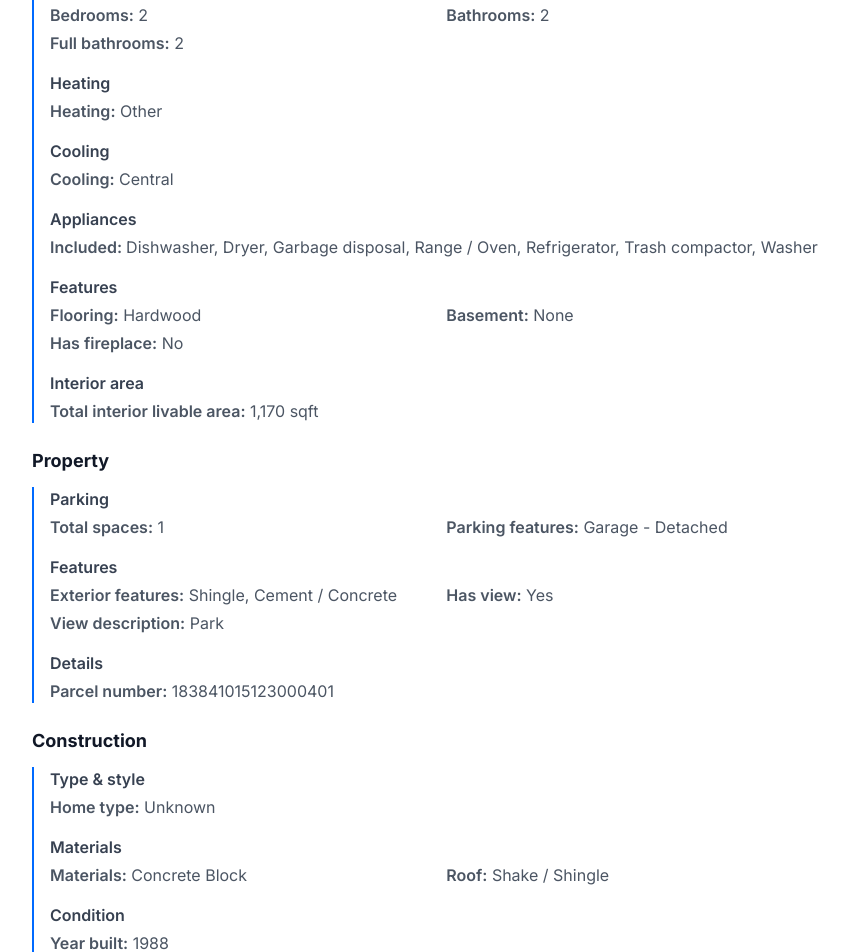
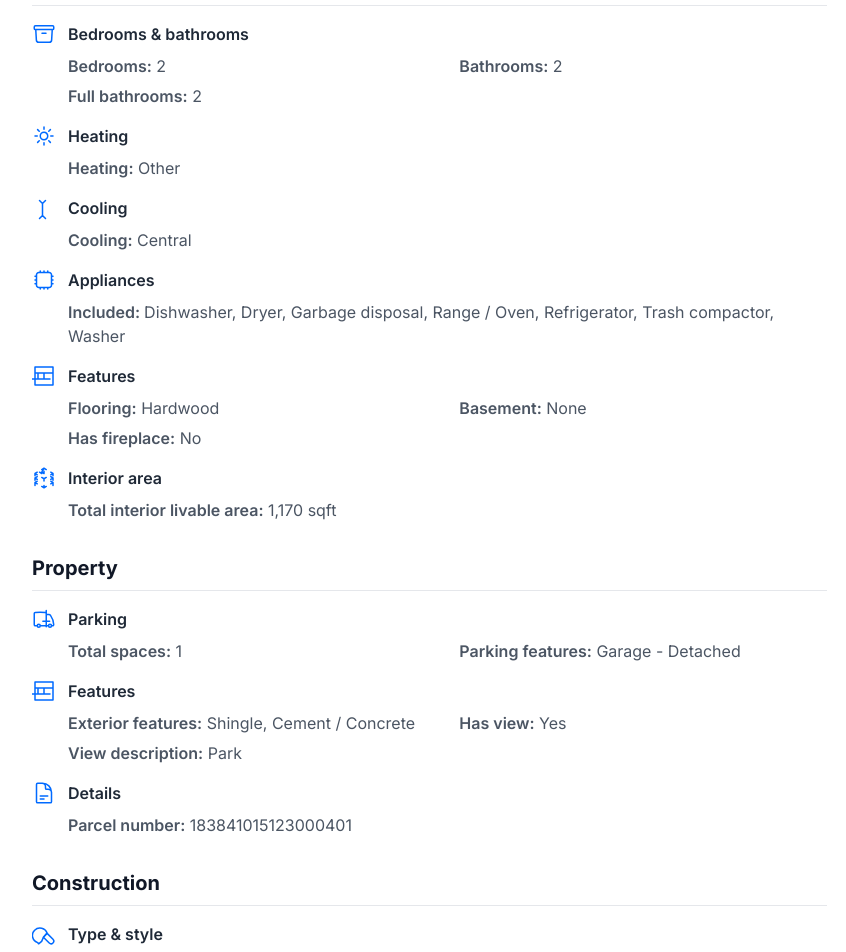
Before and after one commit to alexubilla8185/Palm-City-Condo, a React (Vite) app: page / in a window 1280 px wide. Shown: the part 1640-2592 px from the top of the page, without its empty margins (0-846 px from the left). Built offline with nearby package versions, Linux system fonts and the light colour scheme.

Commit message:
feat: Introduce icons for property facts
Adds SVG icons for various property details like beds, baths, heating, cooling, etc., to enhance the visual presentation of facts and features. This improves the clarity and user experience of the property details section.

```diff
--- a/App.tsx
+++ b/App.tsx
@@ -24,7 +24,7 @@ const propertyData: PropertyDetails = {
   beds: 2,
   baths: 2,
   sqft: 1170,
-  description: `Welcome to this charming and beautifully maintained 2-bedroom, 2-bathroom condo in the desirable community of Palm City. This desirable first-floor (ground level), single-story unit offers a spacious and open floor plan with vaulted ceilings, creating a bright and airy atmosphere. Enjoy serene lake views from your private screened-in balcony. The community features a pool, tennis courts, and is conveniently located near top-rated schools, shopping, and dining. Perfect for first-time homebuyers, seasonal residents, or anyone looking for a peaceful Florida lifestyle.`,
+  description: `Discover your ideal Florida getaway in this beautiful ground-floor condo, nestled in the heart of Palm City. The 2-bedroom, 2-bathroom layout feels expansive thanks to vaulted ceilings and a flowing open floor plan. Step out onto your screened-in patio and enjoy peaceful moments with a stunning lake view. The community provides excellent amenities like a pool and tennis courts, and the location is second to none—close to top schools, great shops, and a variety of restaurants. Whether you're looking for a new family home or a perfect seasonal retreat, this condo offers everything you need for a relaxed Florida lifestyle.`,
   keyFacts: {
     'Type': 'Condo',
     'Built in': '1988',
@@ -35,7 +35,7 @@ const propertyData: PropertyDetails = {
   images: propertyImageUrls,
   whatsSpecial: {
     title: "What's Special",
-    description: `2/2 Villa with a detached garage and a Fenced Courtyard, 1,170 Sq/Ft, located in a gated community call Pine Ridge at Martin Down (across from the Library) very nice, quiet and safe community. Close to shopping center and turnpike. Very nice community, laminated wood flooring all through out, update bathrooms. Ready to move in. Won't last long`,
+    description: `This fantastic 2-bed, 2-bath condo is perfectly located in the safe and quiet Pine Ridge at Martin Downs—a gated community across from the library. The 1,170 sq ft home comes with a detached garage and a private fenced courtyard. Inside, you'll find updated bathrooms and new wood flooring throughout. With easy access to shopping and the turnpike, this home won't last long.`,
   },
   factsAndFeatures: {
     'Interior': {
--- /dev/null
+++ b/components/FactIcons.tsx
@@ -0,0 +1,87 @@
+import React from 'react';
+
+export const BedIcon: React.FC<{className?: string}> = ({ className }) => (
+    <svg xmlns="http://www.w3.org/2000/svg" fill="none" viewBox="0 0 24 24" strokeWidth={1.5} stroke="currentColor" className={className}>
+        <path strokeLinecap="round" strokeLinejoin="round" d="M20.25 7.5l-.625 10.632a2.25 2.25 0 01-2.247 2.118H6.622a2.25 2.25 0 01-2.247-2.118L3.75 7.5M10 11.25h4M3.375 7.5h17.25c.621 0 1.125-.504 1.125-1.125v-1.5c0-.621-.504-1.125-1.125-1.125H3.375c-.621 0-1.125.504-1.125 1.125v1.5c0 .621.504 1.125 1.125 1.125z" />
+    </svg>
+);
+
+export const BathIcon: React.FC<{className?: string}> = ({ className }) => (
+    <svg xmlns="http://www.w3.org/2000/svg" fill="none" viewBox="0 0 24 24" strokeWidth={1.5} stroke="currentColor" className={className}>
+         <path strokeLinecap="round" strokeLinejoin="round" d="M2.25 15.75l.42 1.68a2.25 2.25 0 002.16 1.82h14.34a2.25 2.25 0 002.16-1.82l.42-1.68m-19.5 0a2.25 2.25 0 012.25-2.25h15a2.25 2.25 0 012.25 2.25m-19.5 0v.243a2.25 2.25 0 002.25 2.25h15a2.25 2.25 0 002.25-2.25V15.75m-19.5 0h19.5" />
+    </svg>
+);
+
+export const HeatingIcon: React.FC<{className?: string}> = ({ className }) => (
+    <svg xmlns="http://www.w3.org/2000/svg" fill="none" viewBox="0 0 24 24" strokeWidth={1.5} stroke="currentColor" className={className}>
+        <path strokeLinecap="round" strokeLinejoin="round" d="M12 3v2.25m6.364.386l-1.591 1.591M21 12h-2.25m-.386 6.364l-1.591-1.591M12 18.75V21m-4.773-4.227l-1.591 1.591M5.25 12H3m4.227-4.773L5.636 5.636M15.75 12a3.75 3.75 0 11-7.5 0 3.75 3.75 0 017.5 0z" />
+    </svg>
+);
+
+export const CoolingIcon: React.FC<{className?: string}> = ({ className }) => (
+    <svg xmlns="http://www.w3.org/2000/svg" fill="none" viewBox="0 0 24 24" strokeWidth={1.5} stroke="currentColor" className={className}>
+        <path strokeLinecap="round" strokeLinejoin="round" d="M13.5 4.5l-3 3m0 0l-3-3m3 3v12m0 0l3 3m-3-3l-3 3" />
+    </svg>
+);
+
+export const AppliancesIcon: React.FC<{className?: string}> = ({ className }) => (
+    <svg xmlns="http://www.w3.org/2000/svg" fill="none" viewBox="0 0 24 24" strokeWidth={1.5} stroke="currentColor" className={className}>
+        <path strokeLinecap="round" strokeLinejoin="round" d="M8.25 3v1.5M4.5 8.25H3m18 0h-1.5M4.5 12H3m18 0h-1.5m-15 3.75H3m18 0h-1.5M8.25 19.5V21M12 3v1.5m0 15V21m3.75-18v1.5m0 15V21m-9-1.5h10.5a2.25 2.25 0 002.25-2.25V6.75a2.25 2.25 0 00-2.25-2.25H6.75A2.25 2.25 0 004.5 6.75v10.5a2.25 2.25 0 002.25 2.25z" />
+    </svg>
+);
+
+export const FlooringIcon: React.FC<{className?: string}> = ({ className }) => (
+    <svg xmlns="http://www.w3.org/2000/svg" fill="none" viewBox="0 0 24 24" strokeWidth={1.5} stroke="currentColor" className={className}>
+        <path strokeLinecap="round" strokeLinejoin="round" d="M3 3h18v18H3V3zm0 6h18M0 15h18m-6-6v6m-6-6v6" />
+    </svg>
+);
+
+export const ParkingIcon: React.FC<{className?: string}> = ({ className }) => (
+    <svg xmlns="http://www.w3.org/2000/svg" fill="none" viewBox="0 0 24 24" strokeWidth={1.5} stroke="currentColor" className={className}>
+        <path strokeLinecap="round" strokeLinejoin="round" d="M8.25 18.75a1.5 1.5 0 01-3 0m3 0a1.5 1.5 0 00-3 0m3 0h6m-9 0H3.375a1.125 1.125 0 01-1.125-1.125V14.25m17.25 4.5a1.5 1.5 0 01-3 0m3 0a1.5 1.5 0 00-3 0m3 0h1.125c.621 0 1.129-.504 1.09-1.124a17.902 17.902 0 00-3.213-9.193 2.056 2.056 0 00-1.58-.86H14.25M16.5 18.75h-2.25m0-11.177v-.958c0-.568-.422-1.048-.987-1.106a48.554 48.554 0 00-10.026 0 1.106 1.106 0 00-.987 1.106v7.635m12-6.677v6.677m0 0v5.555m0-5.555h-3.375m3.375 0h3.375m-3.375 0V3.375" />
+    </svg>
+);
+
+export const ConstructionIcon: React.FC<{className?: string}> = ({ className }) => (
+    <svg xmlns="http://www.w3.org/2000/svg" fill="none" viewBox="0 0 24 24" strokeWidth={1.5} stroke="currentColor" className={className}>
+        <path strokeLinecap="round" strokeLinejoin="round" d="M11.42 15.17L17.25 21A2.652 2.652 0 0021 17.25l-5.877-5.877M11.42 15.17l2.496-3.03c.317-.384.73-.664 1.206-.861a7.5 7.5 0 10-9.362 9.362c.205.476.477.89.861 1.206l3.03-2.496z" />
+        <path strokeLinecap="round" strokeLinejoin="round" d="M11.42 15.17L15.17 11.42" />
+    </svg>
+);
+
+export const CommunityIcon: React.FC<{className?: string}> = ({ className }) => (
+    <svg xmlns="http://www.w3.org/2000/svg" fill="none" viewBox="0 0 24 24" strokeWidth={1.5} stroke="currentColor" className={className}>
+        <path strokeLinecap="round" strokeLinejoin="round" d="M15 10.5a3 3 0 11-6 0 3 3 0 016 0z" />
+        <path strokeLinecap="round" strokeLinejoin="round" d="M19.5 10.5c0 7.142-7.5 11.25-7.5 11.25S4.5 17.642 4.5 10.5a7.5 7.5 0 1115 0z" />
+    </svg>
+);
+
+export const DollarIcon: React.FC<{className?: string}> = ({ className }) => (
+    <svg xmlns="http://www.w3.org/2000/svg" fill="none" viewBox="0 0 24 24" strokeWidth={1.5} stroke="currentColor" className={className}>
+        <path strokeLinecap="round" strokeLinejoin="round" d="M12 6v12m-3-2.818l.879.659c1.171.879 3.07.879 4.242 0 1.172-.879 1.172-2.303 0-3.182C13.536 11.21 12.77 11 12 11c-.77 0-1.536.21-2.121.579L9 12.421zm0 0L9 12.421" />
+    </svg>
+);
+
+export const AreaIcon: React.FC<{className?: string}> = ({ className }) => (
+    <svg xmlns="http://www.w3.org/2000/svg" fill="none" viewBox="0 0 24 24" strokeWidth={1.5} stroke="currentColor" className={className}>
+        <path strokeLinecap="round" strokeLinejoin="round" d="M21 7.5l-2.25-1.313M21 7.5v2.25m0-2.25l-2.25 1.313M3 7.5l2.25-1.313M3 7.5l2.25 1.313M3 7.5v2.25m9 3l2.25-1.313M12 12.75l-2.25-1.313M12 12.75V15m0 6.75l2.25-1.313M12 21.75V19.5m0 2.25l-2.25-1.313m0-16.875L12 2.25l2.25 1.313M12 7.5V5.25m0 2.25l-2.25-1.313m0 0L12 2.25m-2.25 5.25l-2.25-1.313M21 12l-2.25-1.313M21 12l-2.25 1.313M21 12v2.25M21 16.5l-2.25-1.313M21 16.5l-2.25 1.313M21 16.5V19.5M3 12l2.25-1.313M3 12l2.25 1.313M3 12v2.25M3 16.5l2.25-1.313M3 16.5l2.25 1.313M3 16.5V19.5" />
+    </svg>
+);
+
+export const ExteriorIcon: React.FC<{className?: string}> = ({ className }) => (
+    <svg xmlns="http://www.w3.org/2000/svg" fill="none" viewBox="0 0 24 24" strokeWidth={1.5} stroke="currentColor" className={className}>
+        <path strokeLinecap="round" strokeLinejoin="round" d="M2.25 15.75l5.159-5.159a2.25 2.25 0 013.182 0l5.159 5.159m-1.5-1.5l1.409-1.409a2.25 2.25 0 013.182 0l2.909 2.909m-18 3.75h16.5a1.5 1.5 0 001.5-1.5V6a1.5 1.5 0 00-1.5-1.5H3.75A1.5 1.5 0 002.25 6v12a1.5 1.5 0 001.5 1.5zm10.5-11.25h.008v.008h-.008V8.25zm.375 0a.375.375 0 11-.75 0 .375.375 0 01.75 0z" />
+    </svg>
+);
+
+export const DetailsIcon: React.FC<{className?: string}> = ({ className }) => (
+    <svg xmlns="http://www.w3.org/2000/svg" fill="none" viewBox="0 0 24 24" strokeWidth={1.5} stroke="currentColor" className={className}>
+        <path strokeLinecap="round" strokeLinejoin="round" d="M19.5 14.25v-2.625a3.375 3.375 0 00-3.375-3.375h-1.5A1.125 1.125 0 0113.5 7.125v-1.5a3.375 3.375 0 00-3.375-3.375H8.25m0 12.75h7.5m-7.5 3H12M10.5 2.25H5.625c-.621 0-1.125.504-1.125 1.125v17.25c0 .621.504 1.125 1.125 1.125h12.75c.621 0 1.125-.504 1.125-1.125V11.25a9 9 0 00-9-9z" />
+    </svg>
+);
+
+export const InfoIcon: React.FC<{className?: string}> = ({ className }) => (
+    <svg xmlns="http://www.w3.org/2000/svg" fill="none" viewBox="0 0 24 24" strokeWidth={1.5} stroke="currentColor" className={className}>
+        <path strokeLinecap="round" strokeLinejoin="round" d="M11.25 11.25l.041-.02a.75.75 0 011.063.852l-.708 2.836a.75.75 0 001.063.853l.041-.021M21 12a9 9 0 11-18 0 9 9 0 0118 0z" />
+    </svg>
+);
--- a/components/FactsAndFeatures.tsx
+++ b/components/FactsAndFeatures.tsx
@@ -1,9 +1,40 @@
 import React from 'react';
 import type { FactsAndFeatures } from '../types';
+import {
+    BedIcon, BathIcon, HeatingIcon, CoolingIcon, AppliancesIcon, FlooringIcon,
+    ParkingIcon, ConstructionIcon, CommunityIcon, DollarIcon, InfoIcon,
+    AreaIcon, ExteriorIcon, DetailsIcon
+} from './FactIcons';
 
 interface FactsAndFeaturesProps {
   data: FactsAndFeatures;
 }
+
+const subsectionIconMap: Record<string, React.FC<{className?: string}>> = {
+    'Bedrooms & bathrooms': BedIcon,
+    'Heating': HeatingIcon,
+    'Cooling': CoolingIcon,
+    'Appliances': AppliancesIcon,
+    'Features': FlooringIcon,
+    'Interior area': AreaIcon,
+    'Parking': ParkingIcon,
+    'Construction': ConstructionIcon,
+    'Community & Neighborhood': CommunityIcon,
+    'HOA & Financial': DollarIcon,
+    'Other': InfoIcon,
+    'Location': CommunityIcon,
+    'HOA': DollarIcon,
+    'Type & style': ConstructionIcon,
+    'Materials': ConstructionIcon,
+    'Condition': ConstructionIcon,
+    'Other facts': InfoIcon,
+    // A few more specific ones from the data structure
+    'Exterior features': ExteriorIcon,
+    'Has view': ExteriorIcon,
+    'View description': ExteriorIcon,
+    'Details': DetailsIcon,
+};
+
 
 const renderFacts = (facts: any) => {
     if (facts.Included && Array.isArray(facts.Included)) {
@@ -13,7 +44,7 @@ const renderFacts = (facts: any) => {
         return <div className="flex flex-wrap gap-2">{facts.map(fact => <span key={fact} className="bg-gray-100 rounded-full px-3 py-1 text-sm font-semibold text-gray-700">{fact}</span>)}</div>
     }
     return (
-        <ul className="grid grid-cols-1 sm:grid-cols-2 gap-x-4 gap-y-1">
+        <ul className="grid grid-cols-1 sm:grid-cols-2 gap-x-6 gap-y-1.5">
             {Object.entries(facts).map(([key, value]) => (
                 <li key={key}><span className="font-semibold">{key}:</span> {String(value)}</li>
             ))}
@@ -24,20 +55,26 @@ const renderFacts = (facts: any) => {
 const FactsAndFeatures: React.FC<FactsAndFeaturesProps> = ({ data }) => {
   return (
     <div>
-       <h2 className="text-2xl font-bold text-gray-800 mb-4">Facts & Features</h2>
-       <div className="space-y-6">
+       <h2 className="text-2xl font-bold text-gray-800 mb-6">Facts & Features</h2>
+       <div className="space-y-8">
         {Object.entries(data).map(([sectionTitle, sections]) => (
             <div key={sectionTitle}>
-                <h3 className="text-lg font-bold text-gray-900 mb-3">{sectionTitle}</h3>
-                <div className="pl-4 border-l-2 border-primary space-y-4">
-                    {Object.entries(sections).map(([subSectionTitle, facts]) => (
-                        <div key={subSectionTitle}>
-                            <h4 className="font-semibold text-gray-700">{subSectionTitle}</h4>
-                            <div className="mt-1 text-gray-600">
-                                {renderFacts(facts)}
+                <h3 className="text-xl font-bold text-gray-900 border-b pb-2 mb-4">{sectionTitle}</h3>
+                <div className="space-y-4">
+                    {Object.entries(sections).map(([subSectionTitle, facts]) => {
+                        const Icon = subsectionIconMap[subSectionTitle] || InfoIcon;
+                        return (
+                            <div key={subSectionTitle}>
+                                <div className="flex items-center">
+                                    <Icon className="w-6 h-6 text-primary mr-3 shrink-0" />
+                                    <h4 className="font-semibold text-gray-800">{subSectionTitle}</h4>
+                                </div>
+                                <div className="mt-2 pl-9 text-gray-600">
+                                    {renderFacts(facts)}
+                                </div>
                             </div>
-                        </div>
-                    ))}
+                        );
+                    })}
                 </div>
             </div>
         ))}
```
